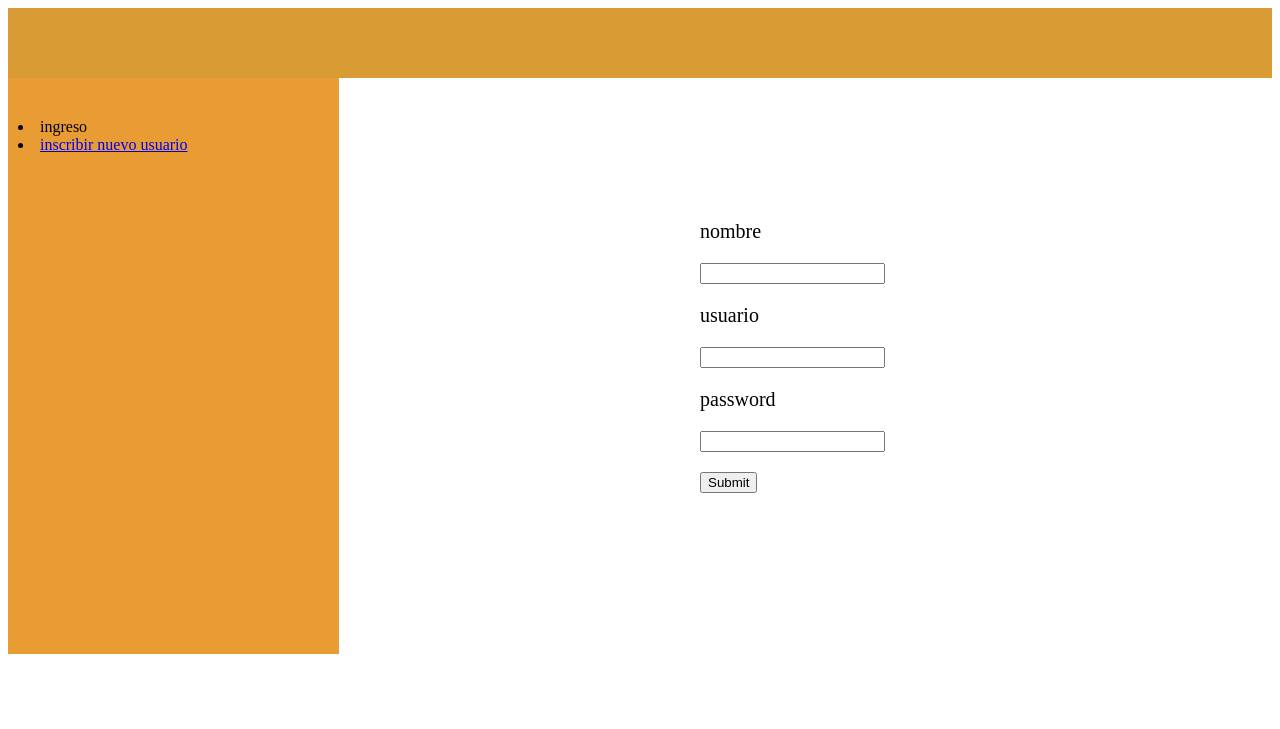
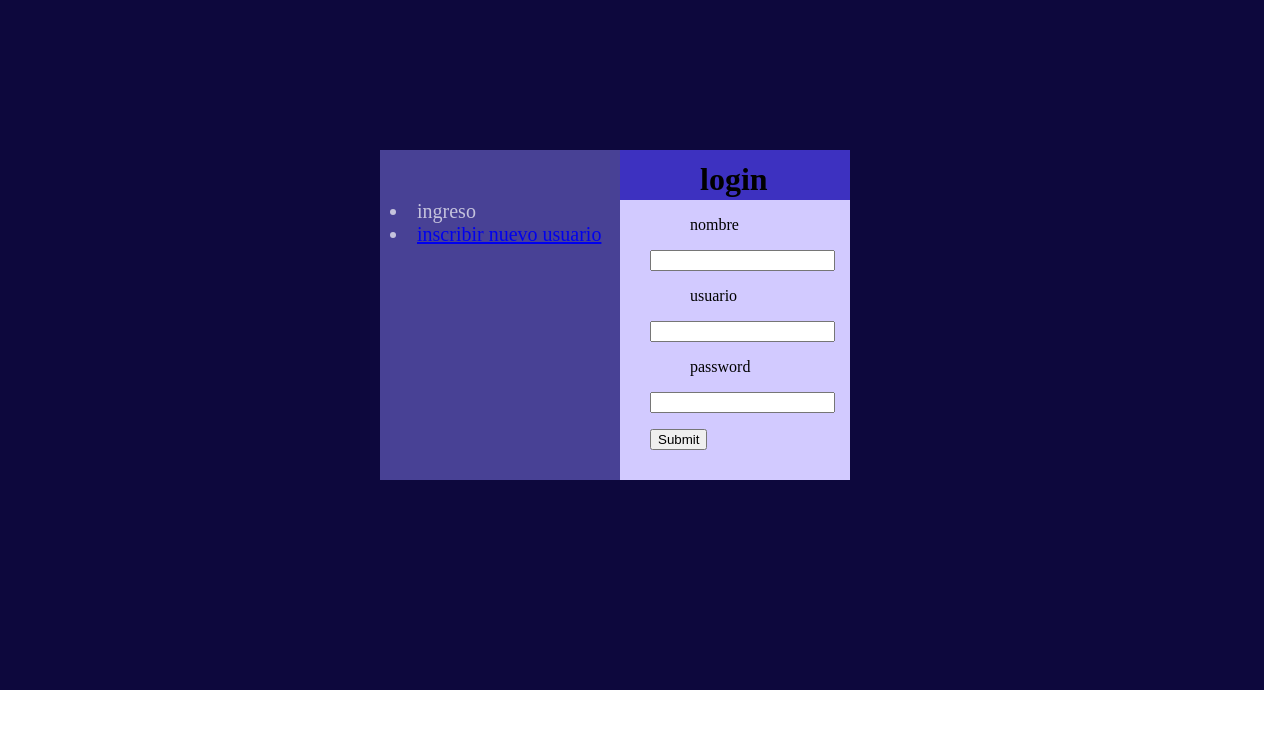
Before and after one commit to luiso1530/proyecto_REST, a Django app: page /users/newU/ in a window 1280 px wide. Shown: the top 729 px of the page. Run offline with Django 3.2, Linux system fonts and the light colour scheme.

Commit message:
ccs de login

```diff
--- /dev/null
+++ b/restaurant_app/users/static/users/login.css
@@ -0,0 +1,64 @@
+
+.page-header{
+	z-index:2;
+	position:absolute;
+	top: 140px;
+	left:700px;
+}
+
+.lateral {
+	z-index:2;
+        font-size: 15pt;
+	color: #C5C3DD;
+	position:absolute;
+	top: 200px;
+	left:390px;
+}
+
+.post{
+	z-index:2;
+	position:absolute;
+	top: 200px;
+	left:650px;
+}
+
+.caja1{
+	z-index:1;
+	padding: 130 120 200 120px;
+	overflow: hidden;
+	background-color: #484195;
+	position:absolute;
+	top: 150px;
+	left:380px;
+}
+
+.caja2{
+	z-index:1;
+	padding: 10 100 70 130px;
+	overflow: hidden;
+	background-color: #3D31C0;
+	position:absolute;
+	top: 150px;
+	left:620px;
+}
+
+.caja3{
+	z-index:1;
+	padding: 130 100 150 130px;
+	overflow: hidden;
+	background-color: #D2CAFF;
+	position:absolute;
+	top: 200px;
+	left:620px;
+}
+
+.caja4{
+
+	z-index:0;
+	padding: 190 500 500 764px;
+	overflow: hidden;
+	background-color: #0D083D;
+	position:absolute;
+	top: 0px;
+	left:0px;
+}
--- a/restaurant_app/users/static/users/style.css
+++ /dev/null
@@ -1,44 +0,0 @@
-.page-header {
-        background-color: #d99c34;
-        margin-top: 0;
-        padding: 20px 20px 50px 40px;
-    }
-
-.page-header h1, .page-header h1 a, .page-header h1 a:visited, .page-header h1 a:active {
-        color: #ffffff;
-        font-size: 36pt;
-        text-decoration: none;
-    }
-
-.header {
-
-	background-color: #e99c34;
-        margin-top: 0;
-	padding-let: 20px;
-	padding-top: 40px;
-	padding-bottom: 500px;
-	margin-right: 700pt;
-    }
-
-.header li{
-	padding-left: 10px;
-}
-
-titule {
-	color: #59302e;
-	font-size: 36pt;
-	position:absolute;
-	top: 10px;
-	left:200px;
- }
-
-ul {
-	font-size:20px;
-	padding-left: 0px;
-}
-
-form{
-	position:absolute;
-	top: 200px;
-	left:700px;
-}
--- a/restaurant_app/users/templates/users/login.html
+++ b/restaurant_app/users/templates/users/login.html
@@ -1,12 +1,13 @@
 <div class= "page-header">
 
 {% load staticfiles %}
-<head><title>login</title></head>
-<link rel="stylesheet" type="text/css" href="{% static 'users/style.css' %}" />
+<title>login</title>
+<head><h1>login</h1></head>
+<link rel="stylesheet" type="text/css" href="{% static 'users/login.css' %}" />
 
 </div>
 
-<div class= "header">
+<div class= "lateral">
 
 <li> ingreso </li>
 {% if error_message %}<p><strong>{{ error_message }}</strong></p>{% endif %}
@@ -29,3 +30,8 @@
 
 </form>
 </div>
+
+<div class="caja1"></div>
+<div class="caja2"></div>
+<div class="caja3"></div>
+<div class="caja4"></div>
```
Also changed, not shown: restaurant_app/db.sqlite3.
